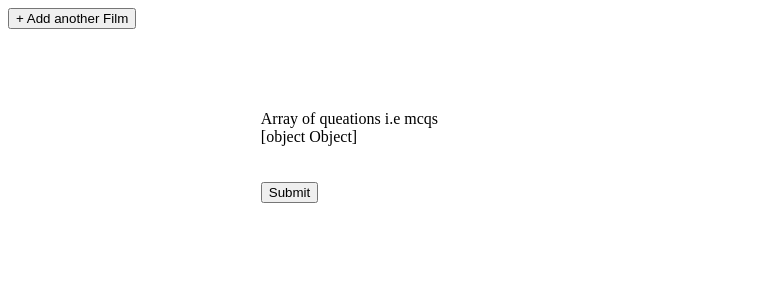
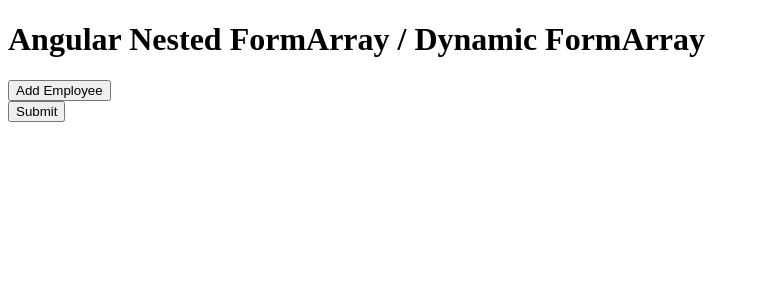
Before and after one commit to C0deGeek007/dynamicFormAngular, an Angular app: page / in a window 1280 px wide. Shown: the top 300 px of the page, without its empty margins (0-760 px from the left). Built offline with nearby package versions, Linux system fonts and the light colour scheme.

Commit message:
forms changes

```diff
--- a/src/app/app.component.html
+++ b/src/app/app.component.html
@@ -1,31 +1,43 @@
-<button type="button"  (click)="addMcq()">+ Add another Film</button><br><br>
-<form style="width: 60%;margin: auto; margin-top: 5%;" [formGroup]="mcqsForm" (ngSubmit)="onSubmit()">
+<h1>Angular Nested FormArray / Dynamic FormArray</h1>
 
+<form [formGroup]="mcqForm" (ngSubmit)="onSubmit()">
   <div formArrayName="mcqs">
-    <div>Array of queations i.e mcqs</div>
-    <div (click)="mcqsFn(mcqs)">{{mcqs}}</div>
-    <div *ngFor="let mcq of mcqs.controls; let i=index">
-      <!-- <div>
-        <input type="text" placeholder="First Name" formControlName="mcq.controls.firstName">
-      </div> -->
-      <form [formGroup]="mcq">
-        <div>
-          <input type="text" placeholder="First Name" formControlName="firstName">
+    <div *ngFor="let employee of mcqs().controls; let empIndex=index">
+      <div
+        [formGroupName]="empIndex"
+        style="border: 1px solid blue; padding: 10px; width: 600px; margin: 5px;"
+      >
+        {{empIndex}} First Name :
+        <input type="text" formControlName="firstName" />
+        Last Name:
+        <input type="text" formControlName="lastName" />
+
+        <button (click)="removeEmployee(empIndex)">Remove</button>
+
+        <div formArrayName="skills">
+          <div
+            *ngFor="let skill of employeeSkills(empIndex).controls; let skillIndex=index"
+          >
+            <div [formGroupName]="skillIndex">
+              {{skillIndex}} Skill :
+              <input type="text" formControlName="skill" />
+              Exp:
+              <input type="text" formControlName="exp" />
+
+              <button (click)="removeEmployeeSkill(empIndex,skillIndex)">
+                Remove
+              </button>
+            </div>
+          </div>
         </div>
-        <div>
-          <input type="text" placeholder="Last Name" formControlName="lastName">
-        </div>
-      </form>
-      <div (click)="mcqFn(mcq)" >{{mcq}}</div>
-
+        <button type="button" (click)="addEmployeeSkill(empIndex)">
+          Add Skill
+        </button>
+      </div>
     </div>
-
-      <!-- <div *ngFor="let film of films.controls; let i=index">
-          <label for="alias-{{ i }}">Film{{i}}:</label>
-          <input id="alias-{{ i }}" type="text" [formControlName]="i">
-      </div> -->
-  </div><br><br>
-
-  <button class="btn btn-primary" type="submit">Submit</button>
-
+    <button type="button" (click)="addEmployee()">Add Employee</button>
+  </div>
+  <div>
+    <button type="submit">Submit</button>
+  </div>
 </form>
--- a/src/app/app.component.ts
+++ b/src/app/app.component.ts
@@ -1,59 +1,64 @@
-import { Component, OnInit } from '@angular/core';
-import { FormGroup, FormControl,FormBuilder, Form, FormArray } from '@angular/forms';
+import { Component, VERSION } from '@angular/core';
+import { FormGroup, FormArray, FormBuilder } from '@angular/forms';
 
 @Component({
   selector: 'app-root',
   templateUrl: './app.component.html',
   styleUrls: ['./app.component.css']
 })
-export class AppComponent implements OnInit {
+export class AppComponent {
+  mcqForm?: FormGroup;
 
+  constructor(private fb: FormBuilder) {}
 
-  ngOnInit(): void {
-  }
-
-  constructor(private fb:FormBuilder){}
-
-  title = 'dynamicForm';
-
-
-
-  mcqsForm=this.fb.group({
-    mcqs:this.fb.array([])
-  })
-
-  addFormGroup() {
-    const profileForm = new FormGroup({
-      firstName: new FormControl(''),
-      lastName: new FormControl(''),
+  ngOnInit() {
+    this.mcqForm = this.fb.group({
+      mcqs: this.fb.array([])
     });
   }
 
-  get mcqs() {
-    return this.mcqsForm.get('mcqs') as FormArray;
+  mcqs(): FormArray {
+    return this.mcqForm?.get('mcqs') as FormArray;
   }
 
+  newEmployee(): FormGroup {
+    return this.fb.group({
+      firstName: '',
+      lastName: '',
+      skills: this.fb.array([])
+    });
+  }
 
-  addMcq() {
-    const profileForm = new FormGroup({
-      firstName: new FormControl(''),
-      lastName: new FormControl(''),
+  addEmployee() {
+    this.mcqs().push(this.newEmployee());
+  }
+
+  removeEmployee(empIndex: number) {
+    this.mcqs().removeAt(empIndex);
+  }
+
+  employeeSkills(empIndex: number): FormArray {
+    return this.mcqs()
+      .at(empIndex)
+      .get('skills') as FormArray;
+  }
+
+  newSkill(): FormGroup {
+    return this.fb.group({
+      skill: '',
+      exp: ''
     });
-    this.mcqs.push(profileForm);
+  }
+
+  addEmployeeSkill(empIndex: number) {
+    this.employeeSkills(empIndex).push(this.newSkill());
+  }
+
+  removeEmployeeSkill(empIndex: number, skillIndex: number) {
+    this.employeeSkills(empIndex).removeAt(skillIndex);
   }
 
   onSubmit() {
-    console.log(this.mcqsForm);
-    console.log(this.mcqsForm.controls['mcqs'].value);
+    console.log(this.mcqForm?.value);
   }
-
-  mcqFn(mcq:any) {
-    console.log(mcq);
-  }
-
-  mcqsFn(mcqs:any) {
-    console.log("Array of queations i.e mcqs");
-    console.log(mcqs);
-  }
-
 }
```
